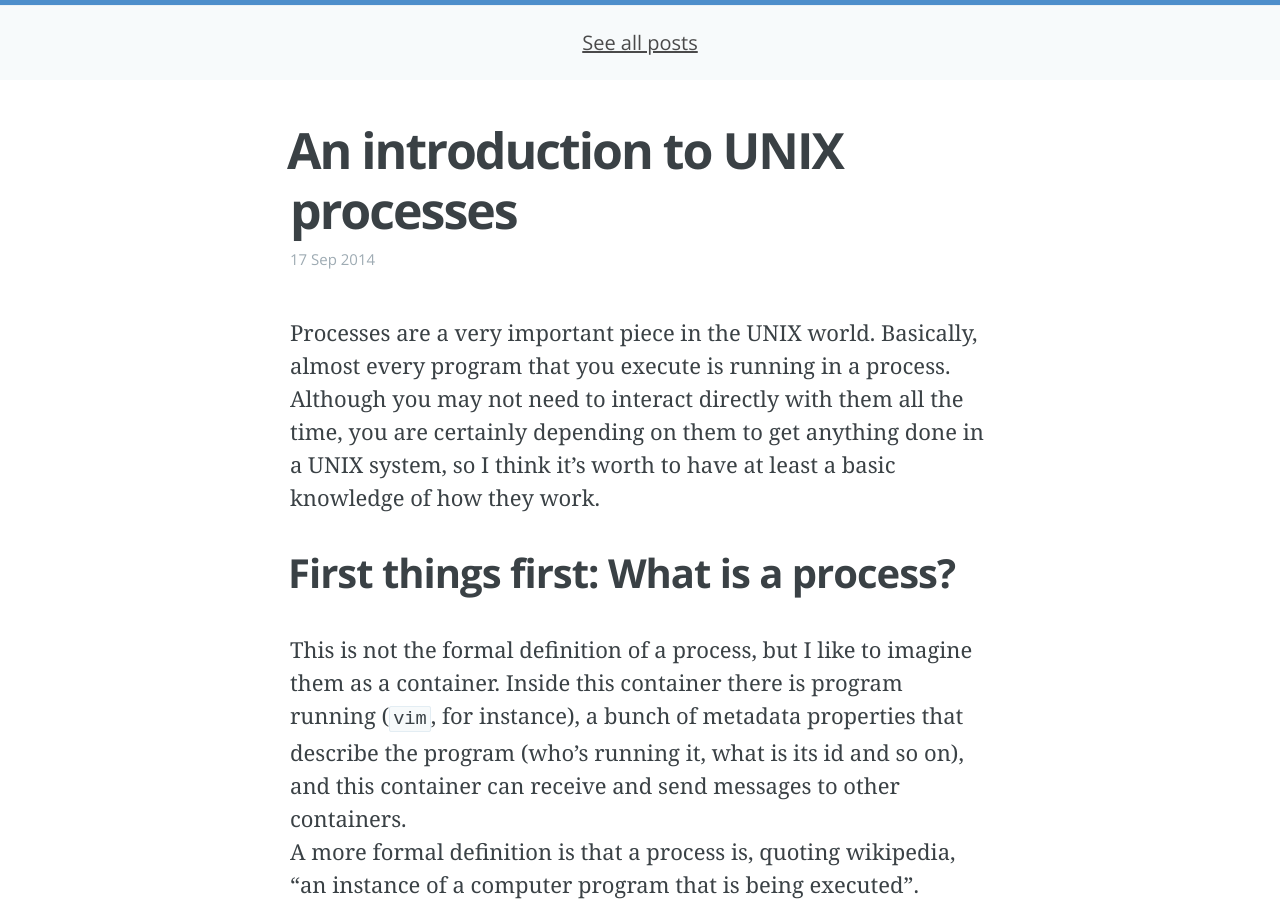
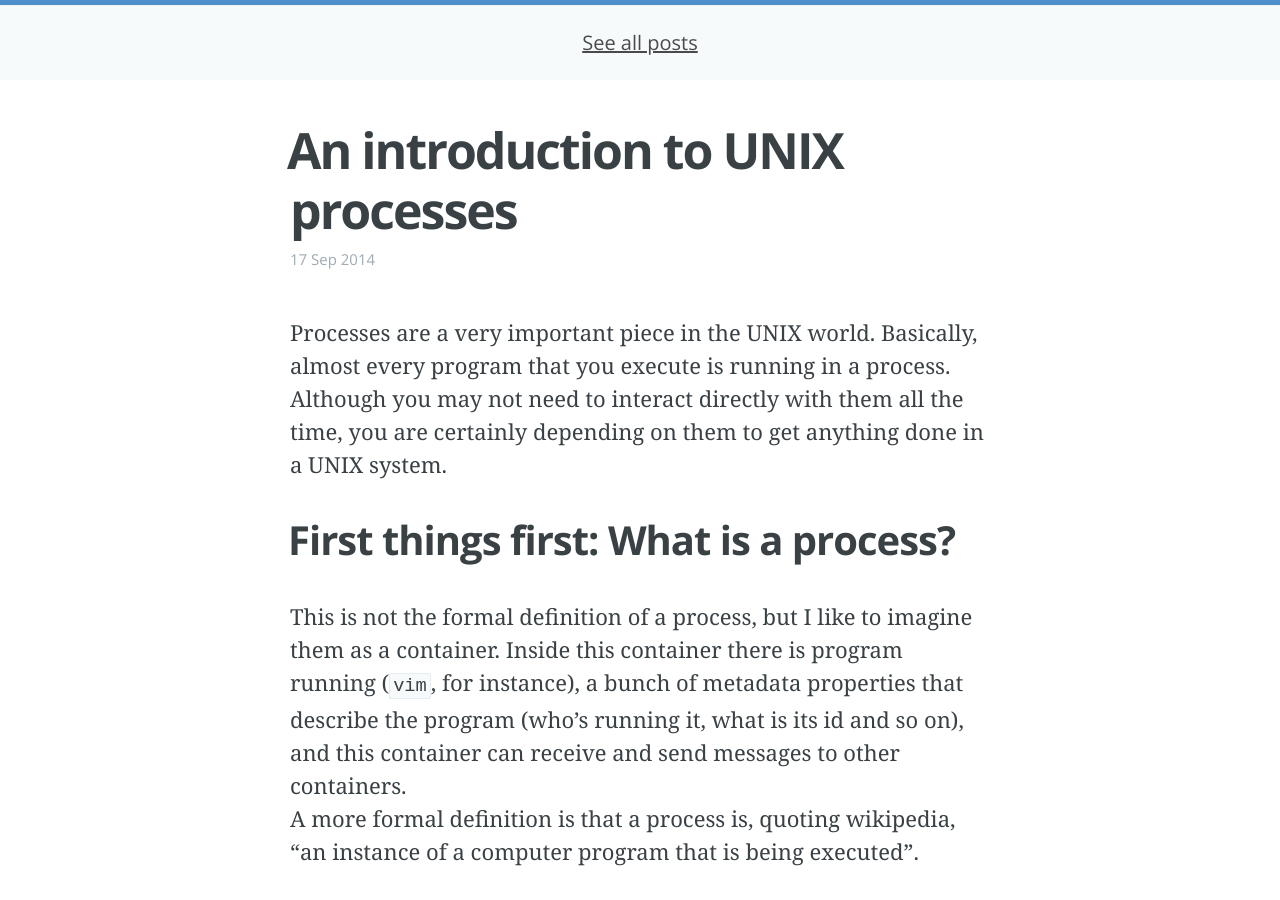
Before and after one commit to brianstorti/brianstorti.github.io, a Jekyll site: the page built from _posts/2014-09-17-an_introduction_to_unix_processes.md, in a window 1280 px wide and 900 px high. Built offline with Jekyll 4.4.1, drawn with Linux system fonts in a browser that asks for light colours; Markdown is read by kramdown in place of the engine named in the settings.

Commit message:
update post exceprt

```diff
--- a/_posts/2014-09-17-an_introduction_to_unix_processes.md
+++ b/_posts/2014-09-17-an_introduction_to_unix_processes.md
@@ -6,8 +6,7 @@ title: An introduction to UNIX processes
 Processes are a very important piece in the UNIX world. Basically, almost every program that you execute is running
 in a process.
 Although you may not need to interact directly with them all the time, you are certainly depending on
-them to get anything done in a UNIX system, so I think it's worth to have at least a basic knowledge of how they
-work.
+them to get anything done in a UNIX system.
 
 ## First things first: What is a process?
 
```
